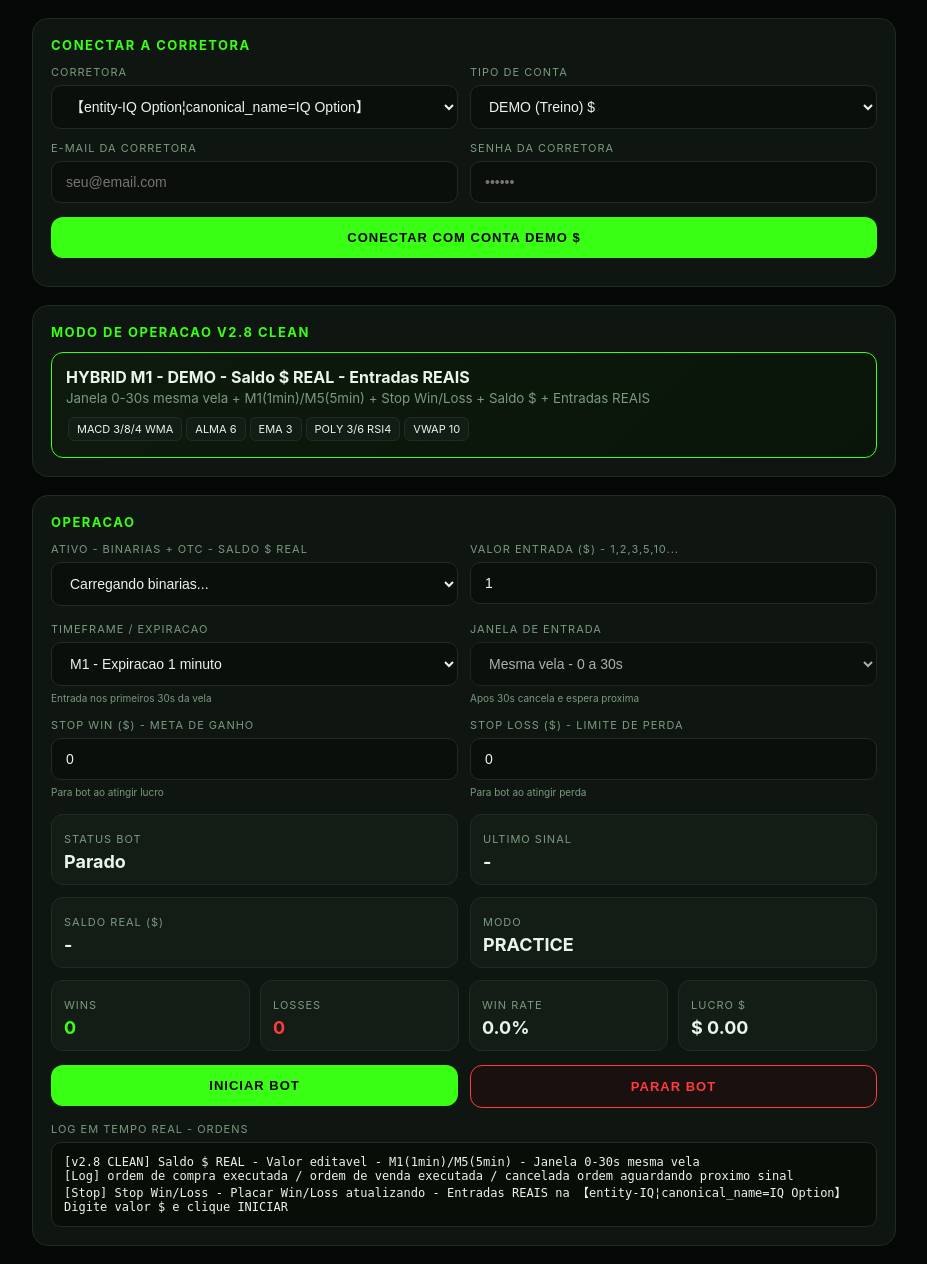
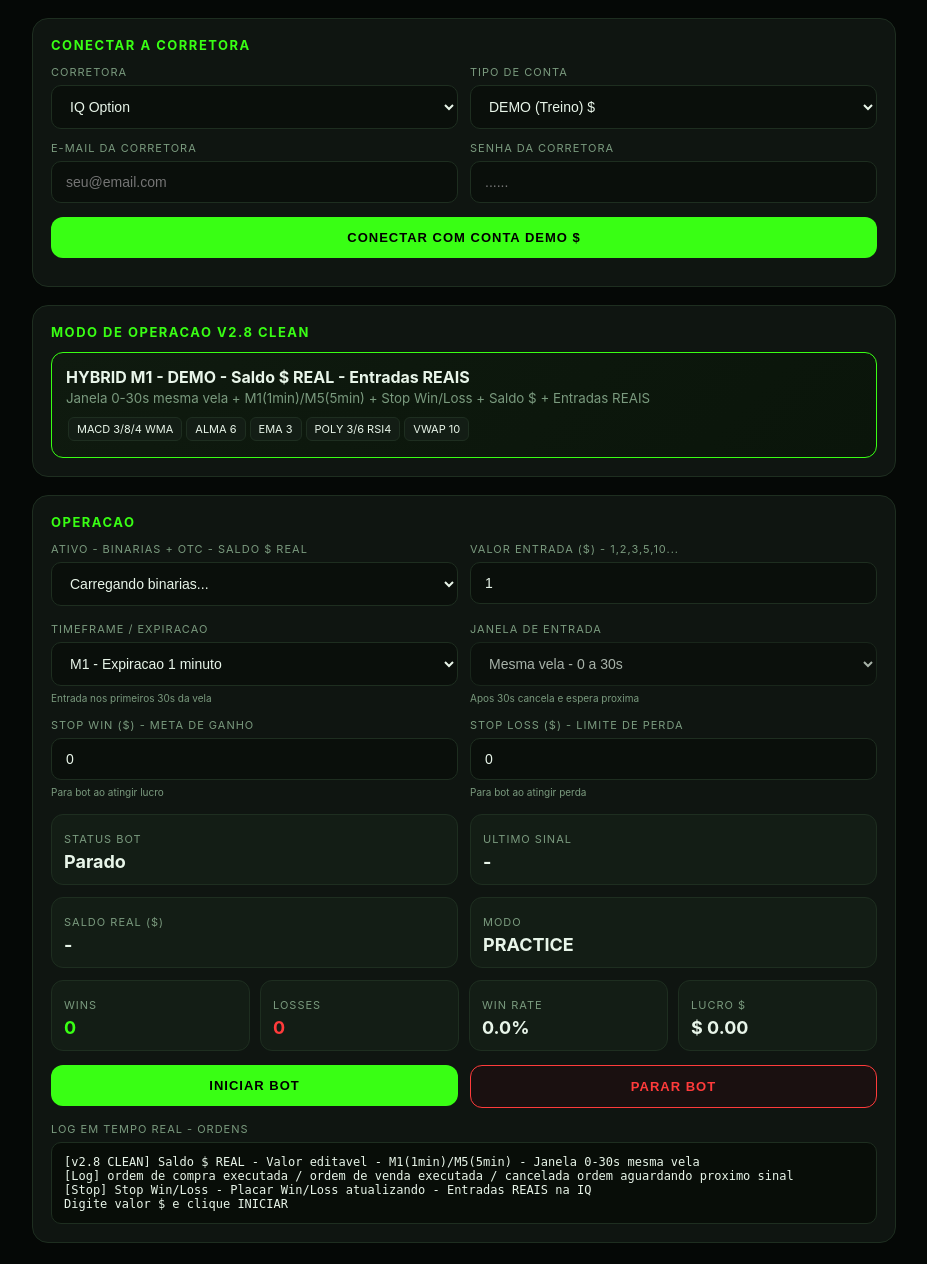
Before and after one commit to daniloadalto/danbot, a Flask app: page / in a window 1280 px wide. Shown: the part 62-1326 px from the top of the page, without its empty margins (176-1103 px from the left). After the commit the page ends 1305 px from the top, so only its background shows below. Run offline with Flask 3, Linux system fonts and the light colour scheme.

Commit message:
Update dashboard.html

```diff
--- a/templates/dashboard.html
+++ b/templates/dashboard.html
@@ -38,10 +38,10 @@ select:focus,input:focus{border-color:var(--green)}
 <div class="card" id="brokerCard">
 <h2>Conectar a Corretora</h2>
 <div class="grid2">
-<div><label>Corretora</label><select id="broker"><option value="IQ_Option" selected>【entity-IQ Option¦canonical_name=IQ Option】</option></select></div>
+<div><label>Corretora</label><select id="broker"><option value="IQ_Option" selected>IQ Option</option></select></div>
 <div><label>Tipo de Conta</label><select id="accountType"><option value="PRACTICE" selected>DEMO (Treino) $</option><option value="REAL">REAL $</option></select></div>
 </div>
-<div class="row" style="margin-top:12px"><div class="col"><label>E-mail da Corretora</label><input id="brokerEmail" placeholder="seu@email.com"></div><div class="col"><label>Senha da Corretora</label><input id="brokerPass" type="password" placeholder="••••••"></div></div>
+<div class="row" style="margin-top:12px"><div class="col"><label>E-mail da Corretora</label><input id="brokerEmail" placeholder="seu@email.com"></div><div class="col"><label>Senha da Corretora</label><input id="brokerPass" type="password" placeholder="......"></div></div>
 <button class="btn btn-green" style="margin-top:14px" id="connectBtn" onclick="connectBroker()">CONECTAR COM CONTA DEMO $</button>
 <div id="brokerMsg" style="margin-top:10px;font-size:13px;color:var(--muted)"></div>
 </div>
@@ -68,7 +68,7 @@ select:focus,input:focus{border-color:var(--green)}
 <div class="row" style="margin-top:14px"><div class="col"><button class="btn btn-green" onclick="startBot()">Iniciar Bot</button></div><div class="col"><button class="btn btn-red" onclick="stopBot()">Parar Bot</button></div></div>
 <div style="margin-top:14px"><label>Log em tempo real - ordens</label><div id="log" class="log">[v2.8 CLEAN] Saldo $ REAL - Valor editavel - M1(1min)/M5(5min) - Janela 0-30s mesma vela
 [Log] ordem de compra executada / ordem de venda executada / cancelada ordem aguardando proximo sinal
-[Stop] Stop Win/Loss - Placar Win/Loss atualizando - Entradas REAIS na 【entity-IQ¦canonical_name=IQ Option】
+[Stop] Stop Win/Loss - Placar Win/Loss atualizando - Entradas REAIS na IQ
 Digite valor $ e clique INICIAR</div></div>
 </div>
 </div>
```
